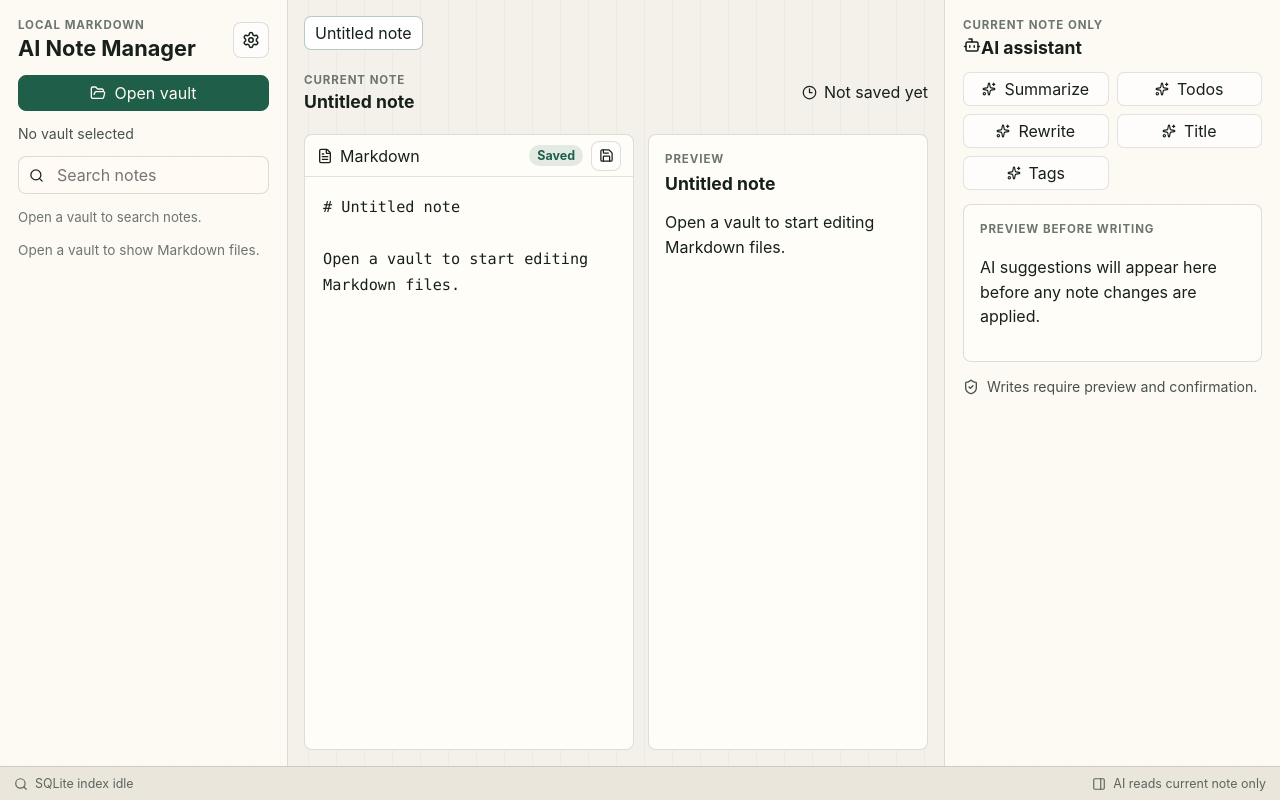
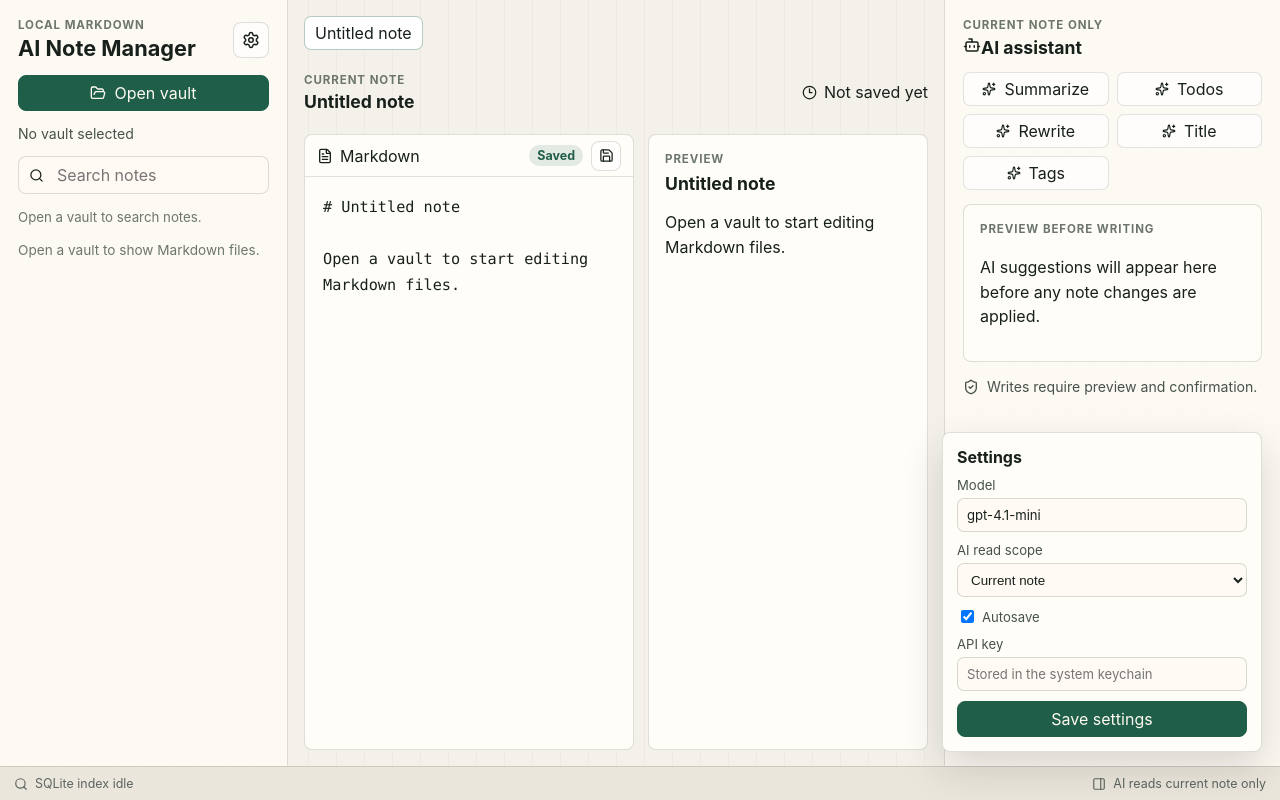
Before and after one commit to PLUCK823/ai-note-manager, a React (Vite) app: page / in a window 1280 px wide. Built offline with nearby package versions, Linux system fonts and the light colour scheme.

Commit message:
feat: add settings form

```diff
--- a/src/features/settings/api.ts
+++ b/src/features/settings/api.ts
@@ -4,3 +4,14 @@ import type { AppSettings } from "./types";
 export function getSettings() {
   return callCommand<AppSettings>("get_settings");
 }
+
+export function updateSettings(input: AppSettings) {
+  return callCommand<AppSettings>("update_settings", { input });
+}
+
+export function saveApiKey(provider: string, apiKey: string) {
+  return callCommand<{ provider: string; saved: boolean }>("save_api_key", {
+    provider,
+    apiKey,
+  });
+}
--- a/src/features/settings/components/SettingsPage.tsx
+++ b/src/features/settings/components/SettingsPage.tsx
@@ -1,11 +1,110 @@
-import { ModelSettings } from "./ModelSettings";
-import { PrivacySettings } from "./PrivacySettings";
+import { useQuery } from "@tanstack/react-query";
+import { useState } from "react";
+
+import { Button } from "../../../shared/components/Button";
+import { getSettings, saveApiKey, updateSettings } from "../api";
+import type { AiReadScope, AppSettings } from "../types";
+
+const defaultSettings: AppSettings = {
+  model: "gpt-4.1-mini",
+  aiReadScope: "current_note",
+  autosave: true,
+};
 
 export function SettingsPage() {
+  const settingsQuery = useQuery({
+    queryKey: ["settings"],
+    queryFn: getSettings,
+  });
+
+  if (settingsQuery.isLoading) {
+    return (
+      <section className="settings-page" aria-label="Settings panel">
+        <p className="settings-message">Loading settings...</p>
+      </section>
+    );
+  }
+
+  return <SettingsForm initialSettings={settingsQuery.data ?? defaultSettings} />;
+}
+
+function SettingsForm({ initialSettings }: { initialSettings: AppSettings }) {
+  const [settings, setSettings] = useState<AppSettings>(initialSettings);
+  const [apiKey, setApiKey] = useState("");
+  const [saveMessage, setSaveMessage] = useState<string | null>(null);
+
+  async function handleSave() {
+    setSaveMessage(null);
+    const savedSettings = await updateSettings(settings);
+    if (apiKey.trim()) {
+      await saveApiKey("openai", apiKey.trim());
+    }
+    setSettings(savedSettings);
+    setSaveMessage("Settings saved");
+  }
+
   return (
     <section className="settings-page" aria-label="Settings panel">
-      <ModelSettings />
-      <PrivacySettings />
+      <section className="settings-section">
+        <h3>Settings</h3>
+        <label>
+          Model
+          <input
+            value={settings.model}
+            onChange={(event) => {
+              const model = event.currentTarget.value;
+              setSettings((current) => ({
+                ...current,
+                model,
+              }));
+            }}
+          />
+        </label>
+        <label>
+          AI read scope
+          <select
+            value={settings.aiReadScope}
+            onChange={(event) => {
+              const aiReadScope = event.currentTarget.value as AiReadScope;
+              setSettings((current) => ({
+                ...current,
+                aiReadScope,
+              }));
+            }}
+          >
+            <option value="current_note">Current note</option>
+            <option value="linked_notes">Linked notes</option>
+            <option value="full_vault">Full vault</option>
+          </select>
+        </label>
+        <label className="checkbox-label">
+          <input
+            checked={settings.autosave}
+            type="checkbox"
+            onChange={(event) => {
+              const autosave = event.currentTarget.checked;
+              setSettings((current) => ({
+                ...current,
+                autosave,
+              }));
+            }}
+          />
+          Autosave
+        </label>
+        <label>
+          API key
+          <input
+            placeholder="Stored in the system keychain"
+            type="password"
+            value={apiKey}
+            onChange={(event) => setApiKey(event.currentTarget.value)}
+          />
+        </label>
+        <Button type="button" variant="primary" onClick={handleSave}>
+          Save settings
+        </Button>
+        {saveMessage ? <p className="settings-message">{saveMessage}</p> : null}
+      </section>
     </section>
   );
 }
--- a/src/shared/styles/globals.css
+++ b/src/shared/styles/globals.css
@@ -418,7 +418,60 @@ button {
 }
 
 .settings-page {
-  display: none;
+  position: fixed;
+  right: 18px;
+  bottom: 48px;
+  width: 320px;
+  border: 1px solid rgba(23, 32, 27, 0.14);
+  border-radius: 8px;
+  padding: 14px;
+  background: #fffdf8;
+  box-shadow: 0 16px 42px rgba(23, 32, 27, 0.16);
+}
+
+.settings-section {
+  display: flex;
+  flex-direction: column;
+  gap: 10px;
+}
+
+.settings-section h3 {
+  margin: 0;
+  font-size: 1rem;
+}
+
+.settings-section label {
+  display: flex;
+  flex-direction: column;
+  gap: 5px;
+  color: #46524b;
+  font-size: 0.82rem;
+}
+
+.settings-section input,
+.settings-section select {
+  min-height: 34px;
+  border: 1px solid rgba(23, 32, 27, 0.16);
+  border-radius: 7px;
+  padding: 0 9px;
+  color: #17201b;
+  background: #fffaf4;
+}
+
+.settings-section .checkbox-label {
+  flex-direction: row;
+  align-items: center;
+}
+
+.settings-section .checkbox-label input {
+  min-height: auto;
+}
+
+.settings-message {
+  margin: 0;
+  color: #1f5f4a;
+  font-size: 0.82rem;
+  font-weight: 700;
 }
 
 .status-bar {
```
Also changed, not shown: 2 other files (tests, documents, lock files or other folders).
